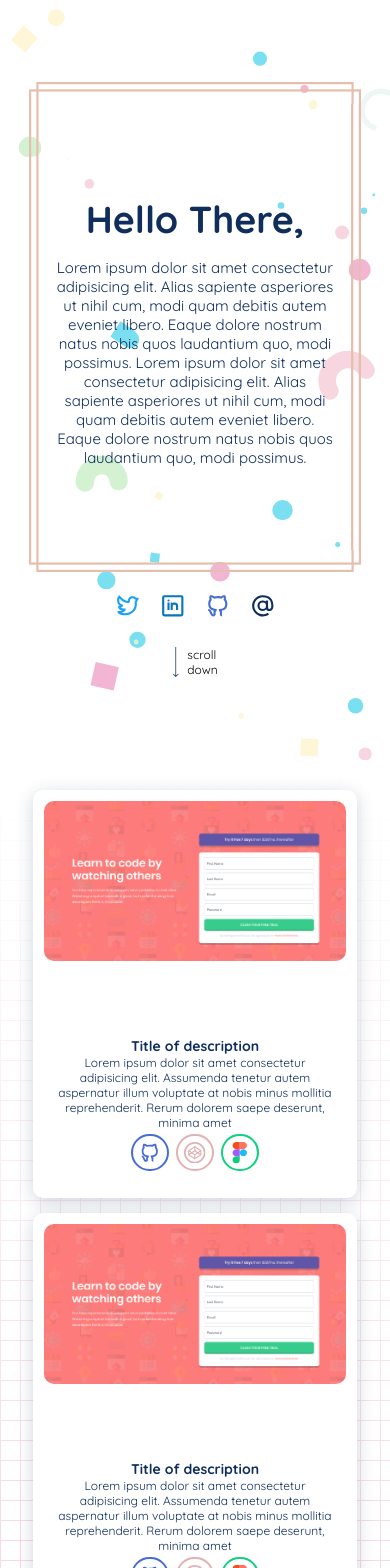
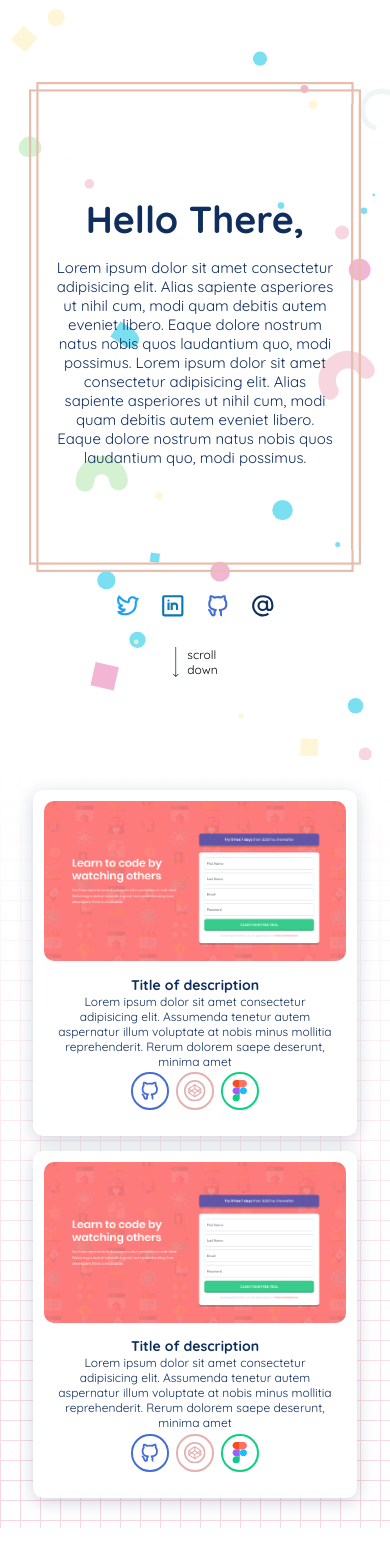
Before and after one commit to denizerisen/portfolio-page, a React (Create React App) app: page / in a window 390 px wide. Shown: the top 1568 px of the page. After the commit the page ends 1528 px from the top, so only its background shows below. Built offline with nearby package versions, Linux system fonts and the light colour scheme.

Commit message:
height of section in tablet view

```diff
--- a/public/index.html
+++ b/public/index.html
@@ -4,7 +4,7 @@
     <meta charset="utf-8" />
     <meta name="viewport" content="width=device-width, initial-scale=1" />
     <meta
-      name="description"
+      name="portfolio page"
       content="Web site created using create-react-app"
     />
     <!--
--- a/src/components/showcase/showcase.scss
+++ b/src/components/showcase/showcase.scss
@@ -88,7 +88,6 @@
 
     .image-col {
       width: 100%;
-      height: px(300);
     }
   }
 }
```
